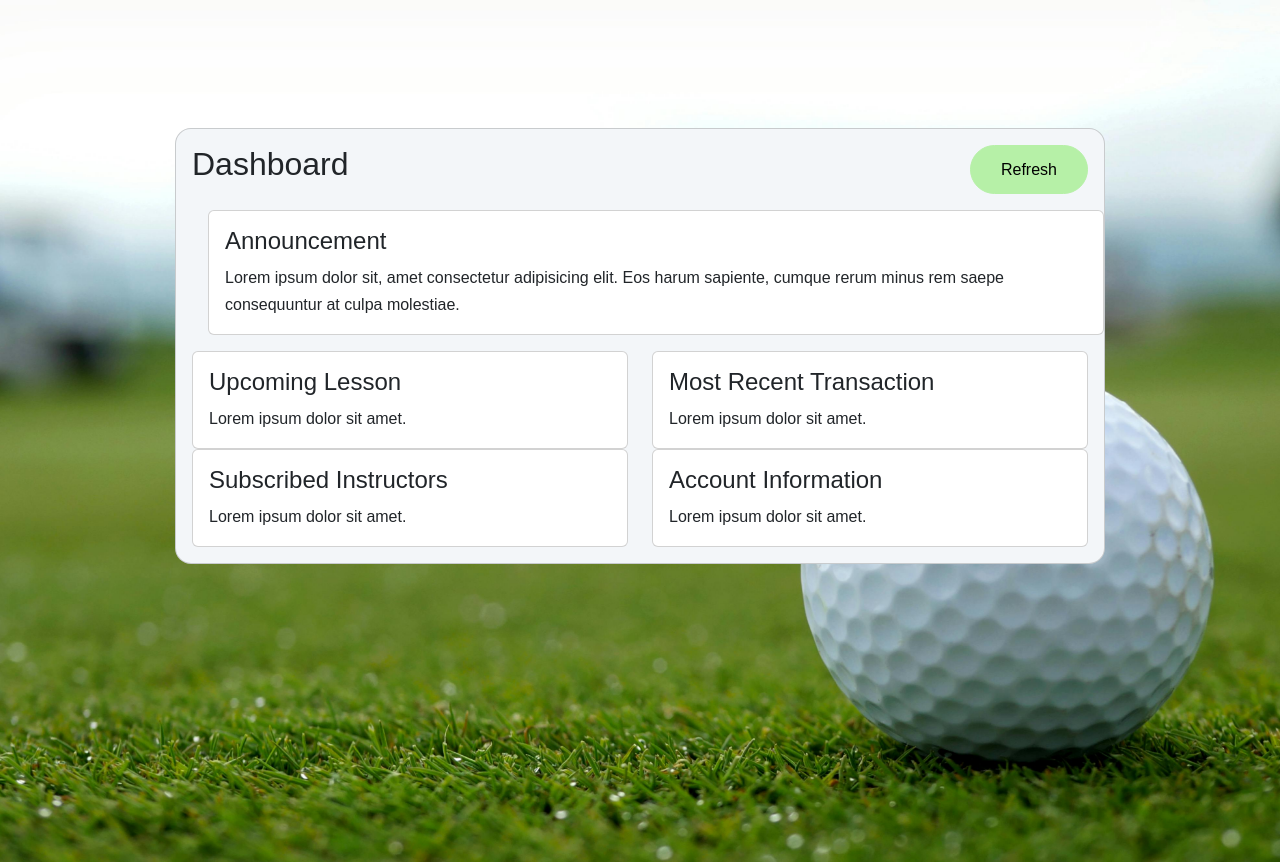
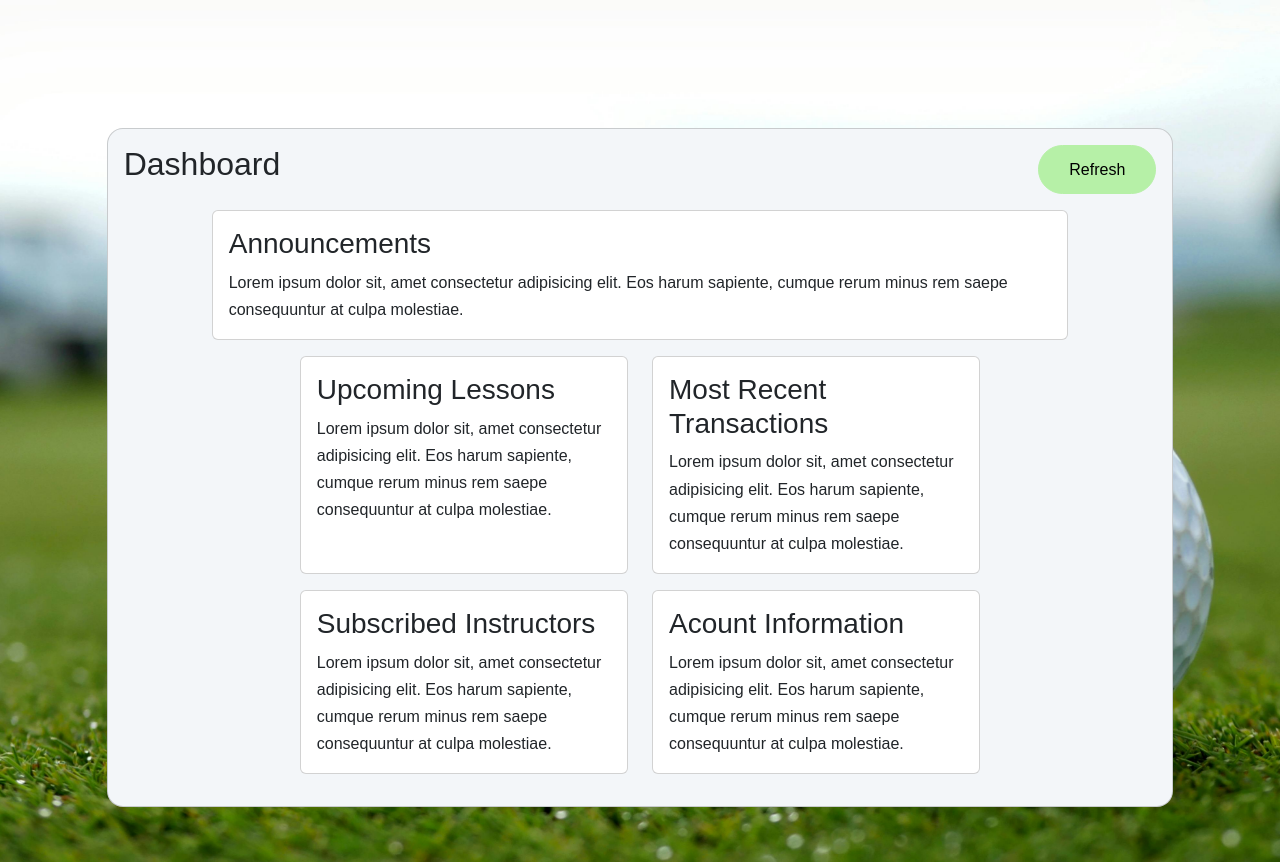
Before and after one commit to kuanhc96/freelance-login-frontend, a Vue app: page /dashboard in a window 1280 px wide. Shown: the top 862 px of the page. Built offline with nearby package versions, Linux system fonts and the light colour scheme.

Commit message:
worked on dashboard

```diff
--- a/src/components/ui/BaseCard.vue
+++ b/src/components/ui/BaseCard.vue
@@ -1,5 +1,5 @@
 <template>
-  <div class="container">
+  <!-- <div class="container"> -->
     <div class="d-flex justify-content-center">
       <div class="card base-card bg-light col-md-10 mt-7 rounded-4">
         <div class="card-body">
@@ -13,7 +13,7 @@
         </div>
       </div>
     </div>
-  </div>
+  <!-- </div> -->
 </template>
 
 <script>
--- a/src/components/ui/BaseSummary.vue
+++ b/src/components/ui/BaseSummary.vue
@@ -1,5 +1,5 @@
 <template>
-    <div class="base-summary m-5 card">
+    <div class="base-summary card h-100">
       <div class="card-body">
         <h3 class="card-title">{{summaryTitle}}</h3>
         <div class="card-text">
--- a/src/pages/Dash-Board.vue
+++ b/src/pages/Dash-Board.vue
@@ -1,48 +1,45 @@
 <template>
    <section>
       <base-card card-title="Dashboard">
-         <div class="row">
-            <div class="m-3">
-               <div class="card ">
-                  <div class="card-body">
-                     <h4 class="card-title">Announcement</h4>
-                     <p class="card-text">
-                        Lorem ipsum dolor sit, amet consectetur adipisicing elit. Eos harum sapiente, cumque rerum minus rem saepe consequuntur at culpa molestiae.
-                     </p>
-                  </div>
-               </div>
+         <div class="row d-flex justify-content-center my-3">
+            <div class="col-md-10">
+               <base-summary summaryTitle="Announcements">
+                  <p class="card-text">
+                     Lorem ipsum dolor sit, amet consectetur adipisicing elit. Eos harum sapiente, cumque rerum minus rem saepe consequuntur at culpa molestiae.
+                  </p>
+               </base-summary>
             </div>
-            <div class="col-md-6">
-               <div class="card ">
-                  <div class="card-body">
-                     <h4 class="card-title">Upcoming Lesson</h4>
-                     <p class="card-text">Lorem ipsum dolor sit amet.</p>
-                  </div>
-               </div>
+         </div>
+         <div class="row d-flex justify-content-center mb-3">
+            <div class="col-md-4">
+               <base-summary summaryTitle="Upcoming Lessons">
+                  <p class="card-text">
+                     Lorem ipsum dolor sit, amet consectetur adipisicing elit. Eos harum sapiente, cumque rerum minus rem saepe consequuntur at culpa molestiae.
+                  </p>
+               </base-summary>
             </div>
-            <div class="col-md-6">
-               <div class="card ">
-                  <div class="card-body">
-                     <h4 class="card-title">Most Recent Transaction</h4>
-                     <p class="card-text">Lorem ipsum dolor sit amet.</p>
-                  </div>
-               </div>
+            <div class="col-md-4">
+               <base-summary summaryTitle="Most Recent Transactions">
+                  <p class="card-text">
+                     Lorem ipsum dolor sit, amet consectetur adipisicing elit. Eos harum sapiente, cumque rerum minus rem saepe consequuntur at culpa molestiae.
+                  </p>
+               </base-summary>
             </div>
-            <div class="col-md-6">
-               <div class="card ">
-                  <div class="card-body">
-                     <h4 class="card-title">Subscribed Instructors</h4>
-                     <p class="card-text">Lorem ipsum dolor sit amet.</p>
-                  </div>
-               </div>
+         </div>
+         <div class="row d-flex justify-content-center mb-3">
+            <div class="col-md-4">
+               <base-summary summaryTitle="Subscribed Instructors">
+                  <p class="card-text">
+                     Lorem ipsum dolor sit, amet consectetur adipisicing elit. Eos harum sapiente, cumque rerum minus rem saepe consequuntur at culpa molestiae.
+                  </p>
+               </base-summary>
             </div>
-            <div class="col-md-6">
-               <div class="card ">
-                  <div class="card-body">
-                     <h4 class="card-title">Account Information</h4>
-                     <p class="card-text">Lorem ipsum dolor sit amet.</p>
-                  </div>
-               </div>
+            <div class="col-md-4">
+               <base-summary summaryTitle="Acount Information">
+                  <p class="card-text">
+                     Lorem ipsum dolor sit, amet consectetur adipisicing elit. Eos harum sapiente, cumque rerum minus rem saepe consequuntur at culpa molestiae.
+                  </p>
+               </base-summary>
             </div>
          </div>
       </base-card>
@@ -51,9 +48,11 @@
 
 <script>
 import BaseCard from '../components/ui/BaseCard.vue';
+import BaseSummary from '../components/ui/BaseSummary.vue';
 export default {
     components: {
-        BaseCard
+        BaseCard,
+        BaseSummary
     },
 
 }
```
